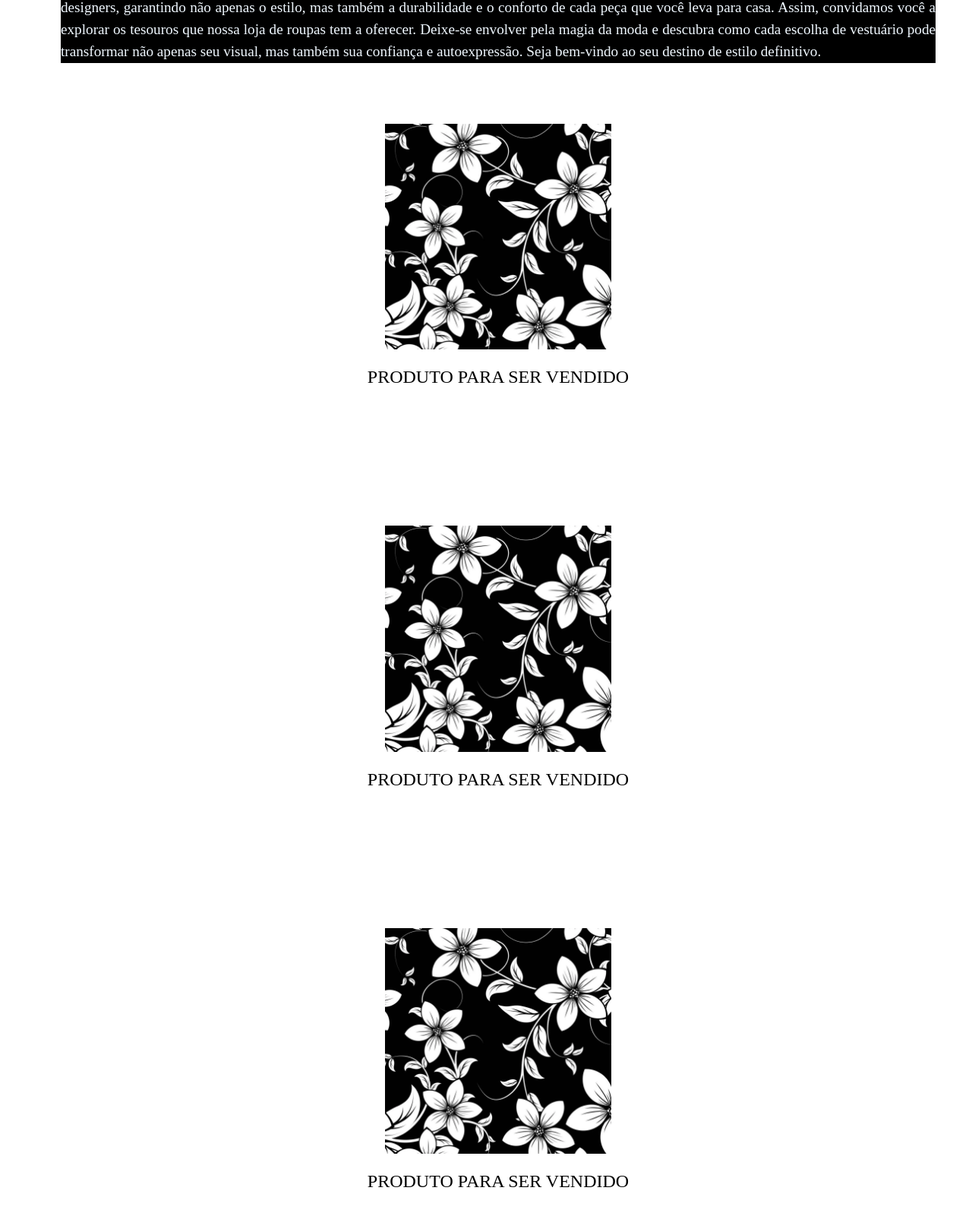
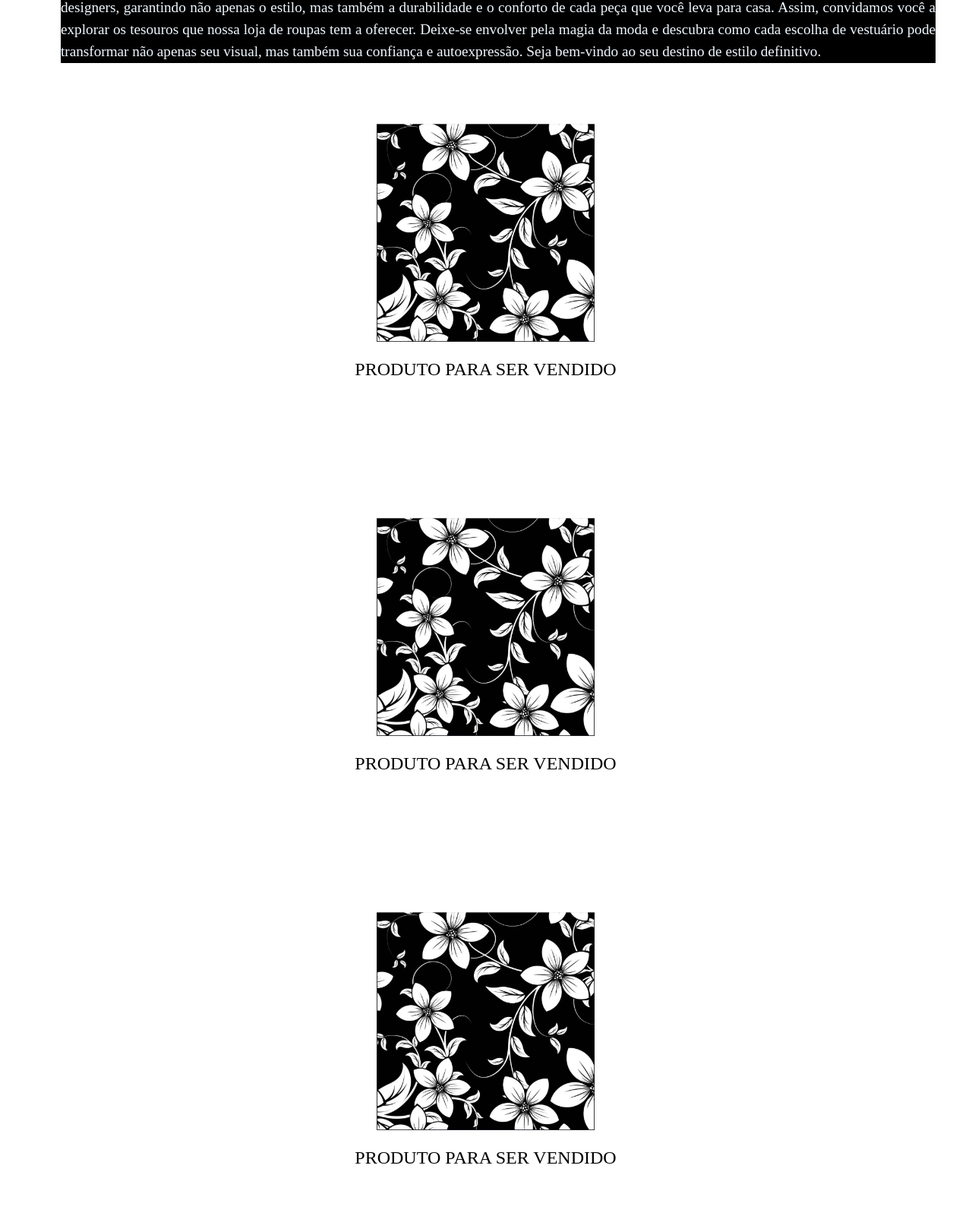
Before and after one commit to Jonatha231/Meu-Primeiro-site1, a plain HTML site: page index.html in a window 1280 px wide. Shown: the part 485-2086 px from the top of the page at 76% size. Drawn offline with Linux system fonts and the light colour scheme.

Commit message:
alterado imagens

```diff
--- a/index.html
+++ b/index.html
@@ -12,7 +12,7 @@
     <header class="cabecalho">
 
         <div class="simbolo">
-             <img src="/img/MEANCO.png" alt="">
+             <img src="img/MEANCO.png" alt="">
         </div>
         <nav id="menu">
             <input type="checkbox" id="menu-toggle">
@@ -51,7 +51,7 @@
            <h2 class="Titulos" blusa de frio basica preta >
            <div class="caixa.imagem">
                 <figure>
-                     <img src="img/papel-de-parede-flores-brancas-fundo-preto-20-decoracao.webp" alt="blusa.de.frio">
+                     <img src="img/plano_fundo.PNG" alt="blusa.de.frio">
                     <figcaption>PRODUTO PARA SER VENDIDO</figcaption>
                  </figure>
             </div>
@@ -63,7 +63,7 @@
             <h2 class="Titulos" blusa de frio basica preta >
                 <div class="caixa.imagem">
                      <figure>
-                          <img src="img/papel-de-parede-flores-brancas-fundo-preto-20-decoracao.webp" alt="blusa.de.frio">
+                          <img src="img/plano_fundo.PNG" alt="blusa.de.frio">
                          <figcaption>PRODUTO PARA SER VENDIDO</figcaption>
                       </figure>
                  </div>
@@ -74,7 +74,7 @@
             <h2 class="Titulos" blusa de frio basica preta >
                 <div class="caixa.imagem">
                      <figure>
-                          <img src="img/papel-de-parede-flores-brancas-fundo-preto-20-decoracao.webp" alt="blusa.de.frio">
+                          <img src="img/plano_fundo.PNG" alt="blusa.de.frio">
                          <figcaption>PRODUTO PARA SER VENDIDO</figcaption>
                       </figure>
                  </div>
```
Also changed, not shown: img/plano_fundo.PNG (added).
